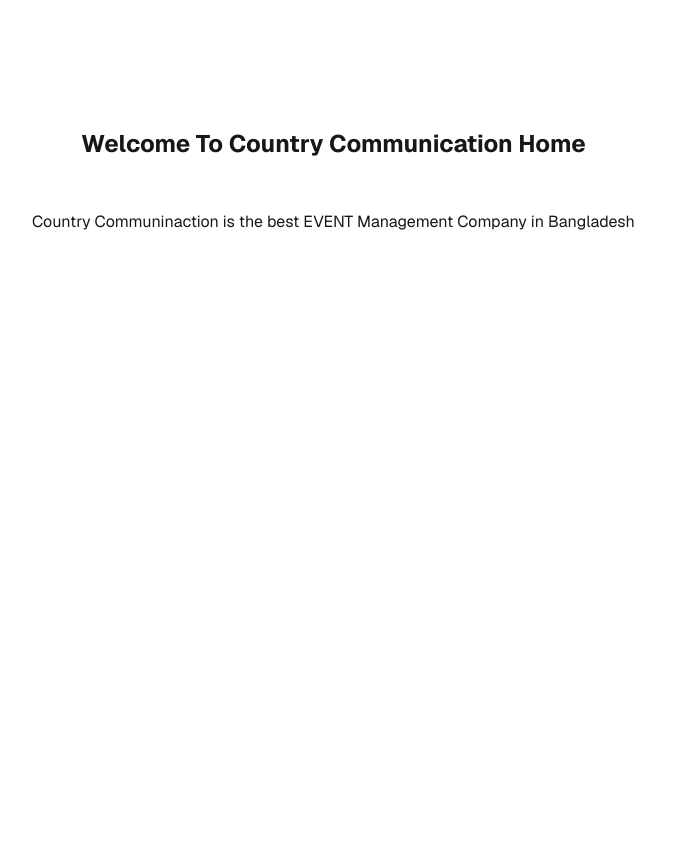
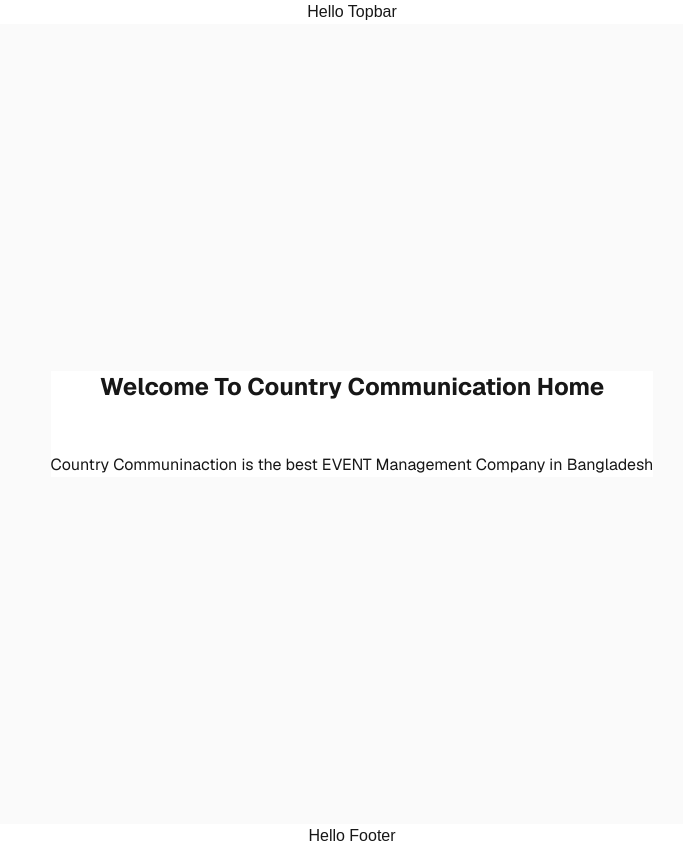
Before and after one commit to forhad1518/country-communication, a Next.js app: page / in a window 1280 px wide. Shown: the whole page, without its empty margins (288-971 px from the left). Before the commit the page ends 800 px from the top, so only its background shows below. Built offline with nearby package versions, Linux system fonts and the light colour scheme.

Commit message:
create basi layout for home page

```diff
--- a/app/layout.tsx
+++ b/app/layout.tsx
@@ -2,6 +2,8 @@ import type { Metadata } from "next";
 import { Geist, Geist_Mono, Roboto } from "next/font/google";
 
 import "./globals.css";
+import TopBar from "@/components/TopBar";
+import Footer from "@/components/Footer";
 
 const geistSans = Geist({
   variable: "--font-geist-sans",
@@ -29,9 +31,15 @@ export default function RootLayout({
   return (
     <html lang="en">
       <body
-        className={`${geistSans.variable} ${geistMono.variable} antialiased`}
+        className={`${geistSans.variable} ${geistMono.variable} antialiased px-3`}
       >
+        {/* Top Bar */}
+        <TopBar />
+        {/* Nav Bar */}
+
         {children}
+        {/* Footer */}
+        <Footer/>
       </body>
     </html>
   );
--- a/app/page.tsx
+++ b/app/page.tsx
@@ -3,7 +3,7 @@ import Image from "next/image";
 export default function Home() {
   return (
     <div className="flex min-h-screen items-center justify-center bg-zinc-50 font-sans dark:bg-black">
-      <main className="flex min-h-screen w-full max-w-3xl flex-col items-center justify-between py-32 px-16 bg-white dark:bg-black sm:items-start">
+      <main className="flex flex-col items-center justify-between bg-white dark:bg-black sm:items-start">
         <div>
           <h1 className="text-center text-2xl font-bold">Welcome To Country Communication Home</h1>
           <p className="mt-12.5">
--- /dev/null
+++ b/components/Footer.tsx
@@ -0,0 +1,7 @@
+export default function Footer(){
+    return(
+        <div className="text-center">
+            Hello Footer
+        </div>
+    );
+}
--- /dev/null
+++ b/components/TopBar.tsx
@@ -0,0 +1,7 @@
+export default function TopBar() {
+    return(
+        <div className="text-center">
+            Hello Topbar
+        </div>
+    );
+}
```
